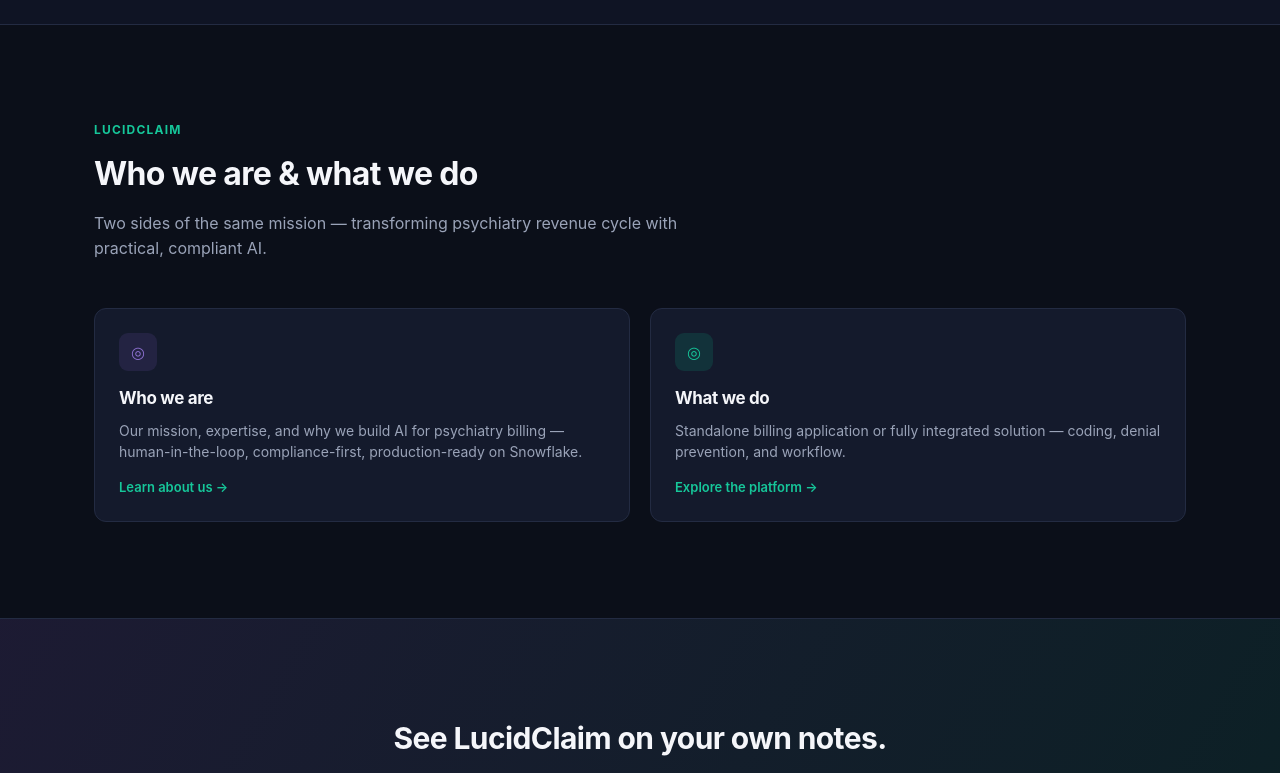
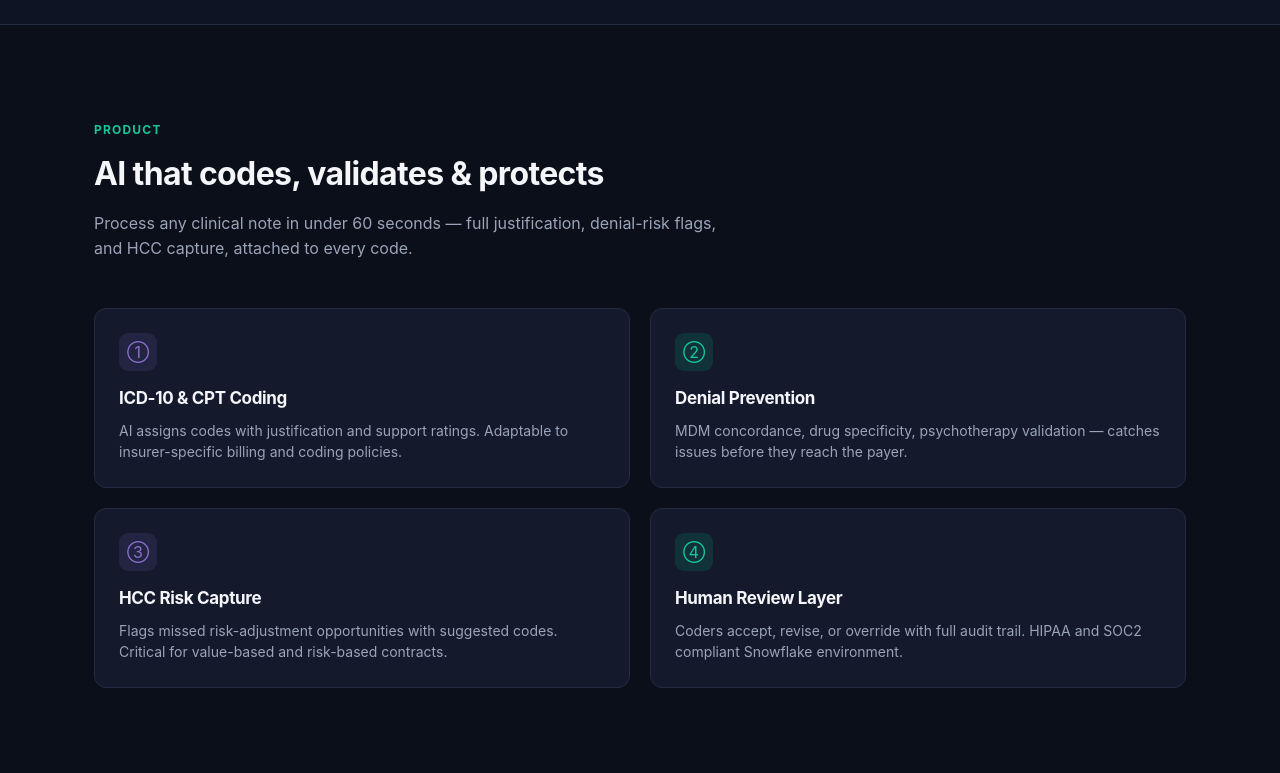
Before and after one commit to bartnyc/lucid-website, a website: page index.html in a window 1280 px wide. Shown: the part 1020-1793 px from the top of the page. Drawn offline with Linux system fonts and the light colour scheme.

Commit message:
Homepage: restore product capability cards above pillar links, strengthen hero CTA copy
- Restore 4-card capability grid (ICD-10/CPT, Denial Prevention, HCC Capture,
  Human Review) as primary value prop above the fold — visitors previously
  had to click through to what-we-do.html to see any concrete product info
- Keep Who we are / What we do pillar cards as a secondary section below
- Hero secondary CTA: 'What we do' -> 'See How It Works', now linking to
  workflow.html (closest analog to the old product.html demo walkthrough)

```diff
--- a/index.html
+++ b/index.html
@@ -43,7 +43,7 @@
       <p class="lead">LucidClaim reads a psychiatry clinical note and returns ICD-10/CPT codes, denial-risk flags, and missed HCC revenue — in under 60 seconds, with a coder reviewing every verdict.</p>
       <div class="cta-row">
         <a href="contact.html" class="btn btn-primary">Request a Demo</a>
-        <a href="what-we-do.html" class="btn btn-ghost">What we do</a>
+        <a href="workflow.html" class="btn btn-ghost">See How It Works</a>
       </div>
       <div class="stack-note mono">HIPAA · SOC2 · Snowflake · Full audit trail</div>
     </div>
@@ -78,6 +78,22 @@
 </section>
 
 <section>
+  <div class="wrap">
+    <div class="section-head">
+      <div class="eyebrow">Product</div>
+      <h2>AI that codes, validates & protects</h2>
+      <p>Process any clinical note in under 60 seconds — full justification, denial-risk flags, and HCC capture, attached to every code.</p>
+    </div>
+    <div class="grid-2">
+      <div class="card"><div class="icon icon-purple">①</div><h3>ICD-10 & CPT Coding</h3><p>AI assigns codes with justification and support ratings. Adaptable to insurer-specific billing and coding policies.</p></div>
+      <div class="card"><div class="icon icon-teal">②</div><h3>Denial Prevention</h3><p>MDM concordance, drug specificity, psychotherapy validation — catches issues before they reach the payer.</p></div>
+      <div class="card"><div class="icon icon-purple">③</div><h3>HCC Risk Capture</h3><p>Flags missed risk-adjustment opportunities with suggested codes. Critical for value-based and risk-based contracts.</p></div>
+      <div class="card"><div class="icon icon-teal">④</div><h3>Human Review Layer</h3><p>Coders accept, revise, or override with full audit trail. HIPAA and SOC2 compliant Snowflake environment.</p></div>
+    </div>
+  </div>
+</section>
+
+<section style="background:var(--bg2);">
   <div class="wrap">
     <div class="section-head">
       <div class="eyebrow">LucidClaim</div>
```
